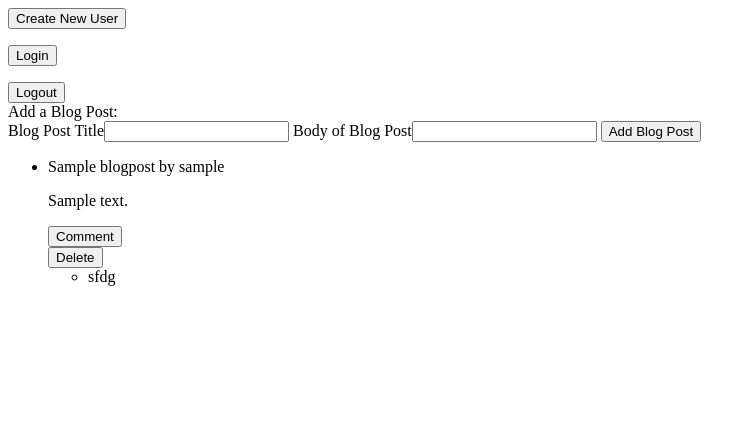
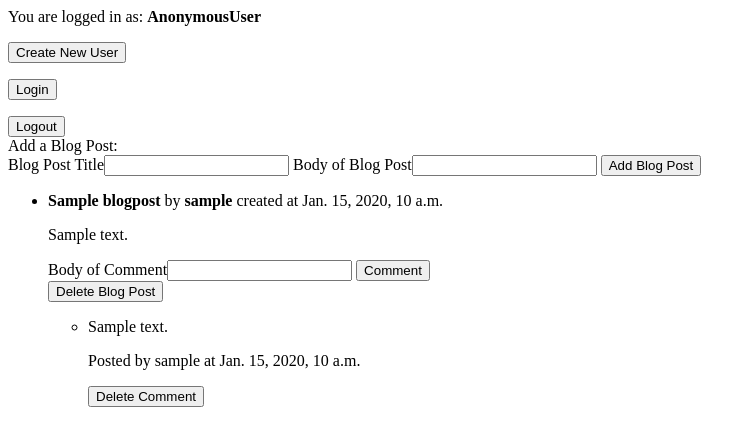
Before and after one commit to mbaseman1918/djangoblog, a Django app: page /blogapp/index/ in a window 1280 px wide. Shown: the top 446 px of the page, without its empty margins (0-756 px from the left). Run offline with Django 3.2, Linux system fonts and the light colour scheme; tables that the repository leaves empty hold one stand-in row (values such as "Sample post").

Commit message:
functional blog app

```diff
--- a/blog/blog/settings.py
+++ b/blog/blog/settings.py
@@ -127,3 +127,5 @@ STATICFILES_DIRS = (
         'static',
     ),
 )
+
+LOGIN_REDIRECT_URL = '/blogapp/index'
--- a/blog/blog/urls.py
+++ b/blog/blog/urls.py
@@ -15,8 +15,11 @@ Including another URLconf
 """
 from django.contrib import admin
 from django.urls import path, include
+from . import views
 
 urlpatterns = [
     path('blogapp/', include('blogapp.urls')),
     path('admin/', admin.site.urls),
+    path('accounts/', include('django.contrib.auth.urls')),
+    path('accounts/register/', views.register, name='register')
 ]
--- a/blog/blog/views.py
+++ b/blog/blog/views.py
@@ -1,11 +1,12 @@
 from django.shortcuts import render, redirect
 from django.http import HttpResponse
-from django.contrib.auth.models import User
+from django.contrib.auth.models import User, Group
 from django.contrib.auth.forms import UserCreationForm
 from django.contrib.auth import login, authenticate
 
 def register(request):
     if request.method == "POST":
+        group = Group.objects.get(name='commentor')
         form = UserCreationForm(request.POST)
         if form.is_valid():
             form.save()
@@ -13,6 +14,7 @@ def register(request):
             password = form.clean_password2()
             user = authenticate(username=username, password=password)
             if user:
+                user.groups.add(group)
                 login(request, user)
             return redirect('blogapp:index')
             # return HttpResponse(f'User:{user}, Pass:{password}')
--- a/blog/blogapp/templates/blogapp/index.html
+++ b/blog/blogapp/templates/blogapp/index.html
@@ -3,6 +3,8 @@
 
 {% block content %}
 <div>
+  You are logged in as: <b>{{user}}</b>
+  <p></p>
   <a href="{% url 'register' %}" method="GET">
     <button type="submit">Create New User</button>
   </a>
@@ -16,29 +18,35 @@
   </a>
 </div>
 Add a Blog Post:
-<form action="{% url 'blogapp:add_book' %}" method="POST">
+<form action="{% url 'blogapp:add_blogpost' %}" method="POST">
   {% csrf_token %}
   Blog Post Title<input type="text" name="title"/>
-  Body of Blog Post<input type="text" name="author_name"/>
+  Body of Blog Post<input type="text" name="body"/>
   <button type="submit">Add Blog Post</button>
 </form>
 <ul>
   {% for blog_item in blogposts %}
   <li>
-    <p>{{ blog_item.title }} by {{blog_item.user.username}}</p>
+    <p><b>{{ blog_item.title }}</b> by <b>{{blog_item.user.username}}</b> created at {{blog_item.timestamp}}</p>
     <!-- <p>{{ blog_item.completed }}</p> -->
     <p>{{ blog_item.body }}</p>
-    <form action="{% url 'blogapp:comment' pk=blog_item.pk %}" method="GET">
+    <form action="{% url 'blogapp:add_comment' pk=blog_item.pk %}" method="POST">
       {% csrf_token %}
+      Body of Comment<input type="text" name="body"/>
       <button type="submit">Comment</button>
     </form>
-    <a href="{% url 'blogapp:delete_book' pk=blog_item.pk %}" method="GET">
-      <button type="submit">Delete</button>
+    <a href="{% url 'blogapp:delete_blogpost' pk=blog_item.pk %}" method="GET">
+      <button type="submit">Delete Blog Post</button>
     </a>
     <ul>
-      {% for comment_item in comments %}
+
+      {% for comment_item in blog_item.comments %}
       <li>
-        sfdg
+        <p>{{comment_item.body}}</p>
+        <p>Posted by {{comment_item.user.username}} at {{comment_item.timestamp}}</p>
+        <a href="{% url 'blogapp:delete_comment' pk=comment_item.pk %}" method="GET">
+          <button type="submit">Delete Comment</button>
+        </a>
       </li>
       {% endfor %}
     </ul>
--- a/blog/blogapp/urls.py
+++ b/blog/blogapp/urls.py
@@ -5,7 +5,7 @@ app_name = 'blogapp' # for namespacing
 urlpatterns = [
     path('index/', views.index, name='index'),
     path('add_blogpost/', views.add_blogpost, name='add_blogpost'),
-    path('delete_blogpost/', views.delete_blogpost, name='delete_blogpost'),
-    path('add_comment/', views.add_comment, name='add_comment'),
-    path('delete_comment/', views.delete_comment, name='delete_comment'),
+    path('delete_blogpost/<int:pk>/', views.delete_blogpost, name='delete_blogpost'),
+    path('add_comment/<int:pk>/', views.add_comment, name='add_comment'),
+    path('delete_comment/<int:pk>/', views.delete_comment, name='delete_comment'),
 ]
--- a/blog/blogapp/views.py
+++ b/blog/blogapp/views.py
@@ -1,43 +1,64 @@
 from django.shortcuts import render, get_object_or_404
 from django.http import HttpResponse, HttpResponseRedirect
-from django.contrib.auth.decorators import login_required
+from django.contrib.auth.models import User
+from django.contrib.auth.decorators import login_required, permission_required, user_passes_test
 from django.urls import reverse
 from .models import BlogPost, Comment
 # Create your views here.
 
 def index(request):
     blogpost_list = BlogPost.objects.all()
-    comment_list = Comment.objects.all()
-    context = {
-    'blogposts':blogpost_list,
-    'comments':comment_list,
-    }
+    for blogpost_item in blogpost_list:
+        blogpost_item.comments = Comment.objects.filter(blogpost=blogpost_item)
+    if User.is_authenticated:
+        context = {
+        'user':request.user,
+        'blogposts':blogpost_list,
+        }
+
     return render(request, 'blogapp/index.html', context)
 
+@permission_required('blogapp.add_blogpost')
 def add_blogpost(request):
     if request.method == "POST":
-        new_user = request.user.username
+        new_user = request.user
         new_title = request.POST['title']
         new_body = request.POST['body']
         new_blogpost = BlogPost(user=new_user, title=new_title, body=new_body)
         new_blogpost.save()
     return HttpResponseRedirect(reverse('blogapp:index'))
 
+def delete_bp_check(request, pk):
+    target_blogpost = get_object_or_404(BlogPost, pk=pk)
+    return target_blogpost.user == request.user
+
 def delete_blogpost(request, pk):
-    target_blogpost = get_object_or_404(Blogpost, pk=pk)
-    target_blogpost.delete()
-    return HttpResponseRedirect(reverse('blogapp:index'))
+    if delete_bp_check(request, pk):
+        target_blogpost = get_object_or_404(BlogPost, pk=pk)
+        target_blogpost.delete()
+        return HttpResponseRedirect(reverse('blogapp:index'))
+    else:
+        return HttpResponseRedirect(reverse('blogapp:index'))
 
+@permission_required('blogapp.add_comment')
 def add_comment(request, pk):
     if request.method == "POST":
-        new_user = request.user.username
+        new_user = request.user
         new_blogpost = BlogPost.objects.filter(pk=pk)[0]
         new_body = request.POST['body']
         new_comment = Comment(user=new_user, blogpost=new_blogpost, body=new_body)
         new_comment.save()
     return HttpResponseRedirect(reverse('blogapp:index'))
 
+def delete_comment_check(request, pk):
+    target_comment = get_object_or_404(Comment, pk=pk)
+    return target_comment.user == request.user
+
+
 def delete_comment(request, pk):
-    target_comment = get_object_or_404(Comment, pk=pk)
-    target_comment.delete()
-    return HttpResponseRedirect(reverse('blogapp:index'))
+    if delete_comment_check(request, pk):
+        target_comment = get_object_or_404(Comment, pk=pk)
+        target_comment.delete()
+        return HttpResponseRedirect(reverse('blogapp:index'))
+    else:
+        return HttpResponseRedirect(reverse('blogapp:index'))
```
Also changed, not shown: blog/blogapp/migrations/0002_auto_20180821_0946.py (added).
